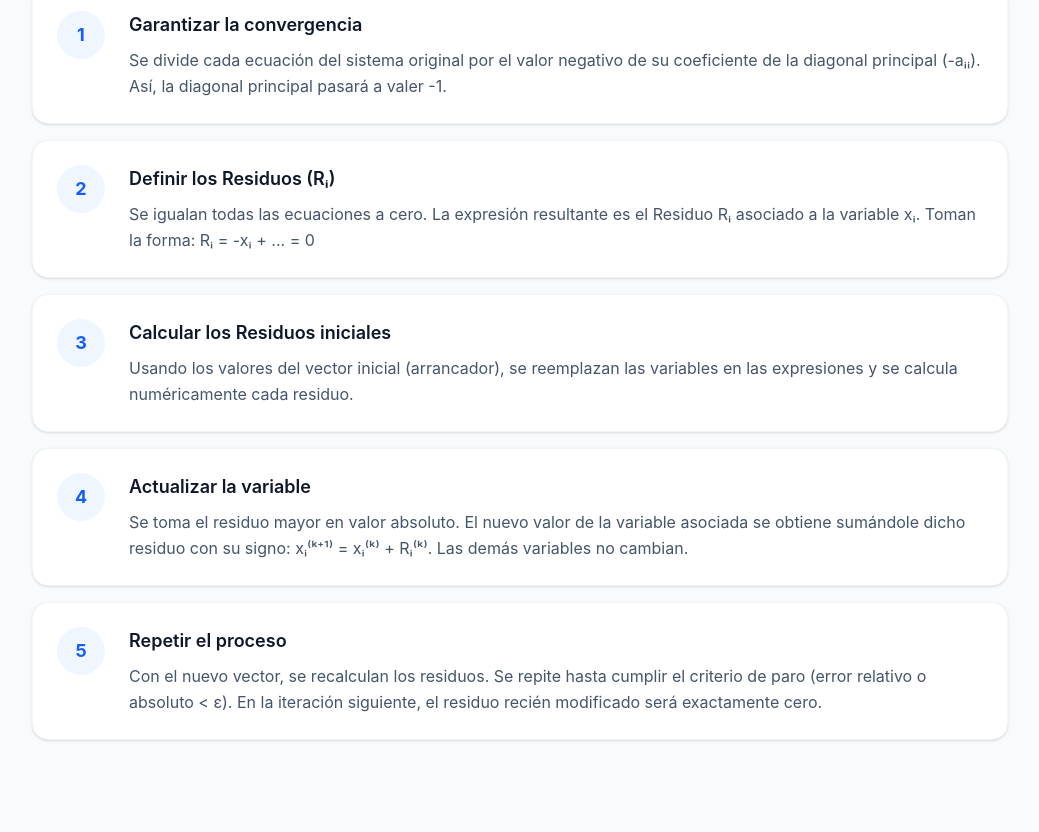
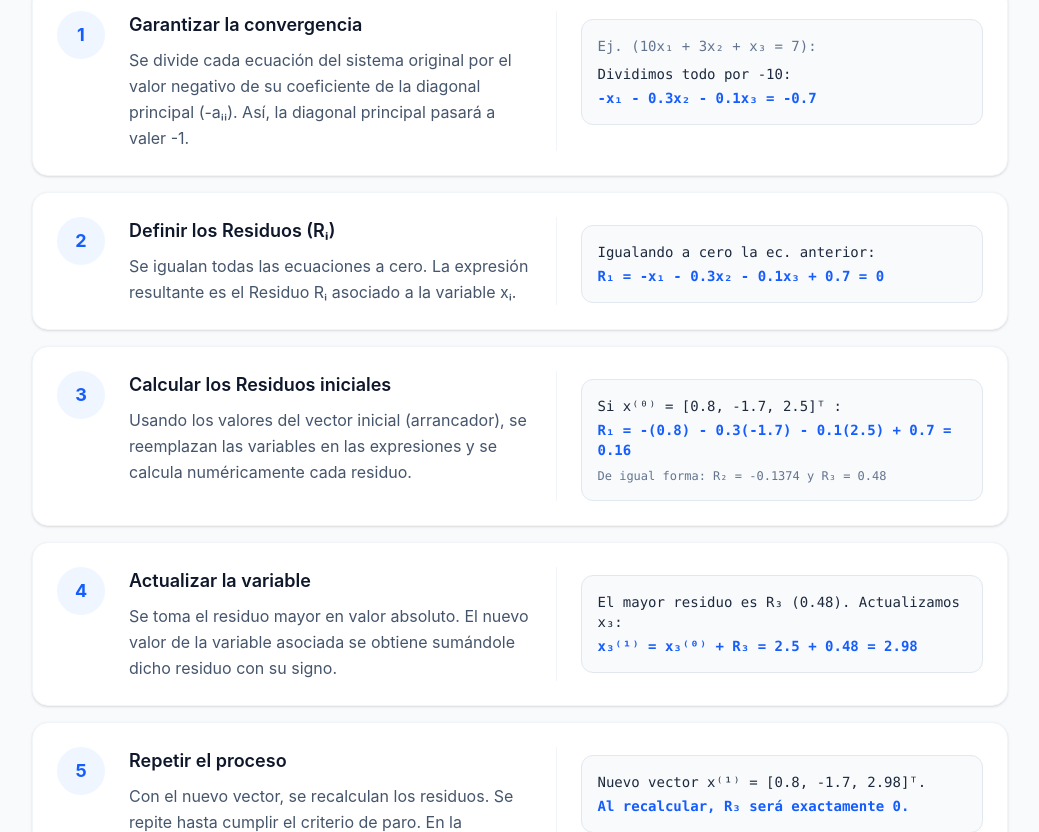
Before and after one commit to guille123giles-cloud/tp-relajacion-grupo5, a React (Vite) app: page / in a window 1280 px wide. Shown: the part 2508-3340 px from the top of the page, without its empty margins (120-1159 px from the left). Built offline with nearby package versions, Linux system fonts and the light colour scheme.

Commit message:
feat: show example values side by side in algorithm steps

```diff
--- a/src/App.jsx
+++ b/src/App.jsx
@@ -20,28 +20,60 @@ function App() {
   const steps = [
     {
       num: 1,
-      title: "Garantizar la convergencia",
-      desc: "Se divide cada ecuación del sistema original por el valor negativo de su coeficiente de la diagonal principal (-aᵢᵢ). Así, la diagonal principal pasará a valer -1."
+      title: 'Garantizar la convergencia',
+      desc: 'Se divide cada ecuación del sistema original por el valor negativo de su coeficiente de la diagonal principal (-aᵢᵢ). Así, la diagonal principal pasará a valer -1.',
+      example: (
+        <div className="mt-2 bg-slate-50 p-4 rounded-xl border border-slate-200 font-mono text-sm">
+          <p className="text-slate-500 mb-2">Ej. (10x₁ + 3x₂ + x₃ = 7):</p>
+          <p className="text-slate-800">Dividimos todo por -10:</p>
+          <p className="text-blue-600 font-semibold mt-1">-x₁ - 0.3x₂ - 0.1x₃ = -0.7</p>
+        </div>
+      )
     },
     {
       num: 2,
-      title: "Definir los Residuos (Rᵢ)",
-      desc: "Se igualan todas las ecuaciones a cero. La expresión resultante es el Residuo Rᵢ asociado a la variable xᵢ. Toman la forma: Rᵢ = -xᵢ + ... = 0"
+      title: 'Definir los Residuos (Rᵢ)',
+      desc: 'Se igualan todas las ecuaciones a cero. La expresión resultante es el Residuo Rᵢ asociado a la variable xᵢ.',
+      example: (
+        <div className="mt-2 bg-slate-50 p-4 rounded-xl border border-slate-200 font-mono text-sm">
+          <p className="text-slate-800">Igualando a cero la ec. anterior:</p>
+          <p className="text-blue-600 font-semibold mt-1">R₁ = -x₁ - 0.3x₂ - 0.1x₃ + 0.7 = 0</p>
+        </div>
+      )
     },
     {
       num: 3,
-      title: "Calcular los Residuos iniciales",
-      desc: "Usando los valores del vector inicial (arrancador), se reemplazan las variables en las expresiones y se calcula numéricamente cada residuo."
+      title: 'Calcular los Residuos iniciales',
+      desc: 'Usando los valores del vector inicial (arrancador), se reemplazan las variables en las expresiones y se calcula numéricamente cada residuo.',
+      example: (
+        <div className="mt-2 bg-slate-50 p-4 rounded-xl border border-slate-200 font-mono text-sm">
+          <p className="text-slate-800">Si x⁽⁰⁾ = [0.8, -1.7, 2.5]ᵀ :</p>
+          <p className="text-blue-600 font-semibold mt-1">R₁ = -(0.8) - 0.3(-1.7) - 0.1(2.5) + 0.7 = 0.16</p>
+          <p className="text-slate-500 mt-2 text-xs">De igual forma: R₂ = -0.1374 y R₃ = 0.48</p>
+        </div>
+      )
     },
     {
       num: 4,
-      title: "Actualizar la variable",
-      desc: "Se toma el residuo mayor en valor absoluto. El nuevo valor de la variable asociada se obtiene sumándole dicho residuo con su signo: xᵢ⁽ᵏ⁺¹⁾ = xᵢ⁽ᵏ⁾ + Rᵢ⁽ᵏ⁾. Las demás variables no cambian."
+      title: 'Actualizar la variable',
+      desc: 'Se toma el residuo mayor en valor absoluto. El nuevo valor de la variable asociada se obtiene sumándole dicho residuo con su signo.',
+      example: (
+        <div className="mt-2 bg-slate-50 p-4 rounded-xl border border-slate-200 font-mono text-sm">
+          <p className="text-slate-800">El mayor residuo es R₃ (0.48). Actualizamos x₃:</p>
+          <p className="text-blue-600 font-semibold mt-1">x₃⁽¹⁾ = x₃⁽⁰⁾ + R₃ = 2.5 + 0.48 = 2.98</p>
+        </div>
+      )
     },
     {
       num: 5,
-      title: "Repetir el proceso",
-      desc: "Con el nuevo vector, se recalculan los residuos. Se repite hasta cumplir el criterio de paro (error relativo o absoluto < ε). En la iteración siguiente, el residuo recién modificado será exactamente cero."
+      title: 'Repetir el proceso',
+      desc: 'Con el nuevo vector, se recalculan los residuos. Se repite hasta cumplir el criterio de paro. En la iteración siguiente, el residuo recién modificado será exactamente cero.',
+      example: (
+        <div className="mt-2 bg-slate-50 p-4 rounded-xl border border-slate-200 font-mono text-sm">
+          <p className="text-slate-800">Nuevo vector x⁽¹⁾ = [0.8, -1.7, 2.98]ᵀ.</p>
+          <p className="text-blue-600 font-semibold mt-1">Al recalcular, R₃ será exactamente 0.</p>
+        </div>
+      )
     }
   ];
 
@@ -182,13 +214,16 @@ function App() {
 
             <div className="space-y-4">
               {steps.map((step, idx) => (
-                <div key={idx} className="group flex gap-6 p-6 rounded-2xl bg-white border border-slate-100 shadow-sm hover:shadow-xl hover:shadow-slate-200/50 transition-all">
+                <div key={idx} className="group flex flex-col md:flex-row gap-6 p-6 rounded-2xl bg-white border border-slate-100 shadow-sm hover:shadow-xl hover:shadow-slate-200/50 transition-all">
                   <div className="flex-shrink-0 w-12 h-12 rounded-full bg-blue-50 text-blue-600 flex items-center justify-center font-bold text-lg group-hover:bg-blue-600 group-hover:text-white transition-colors">
                     {step.num}
                   </div>
-                  <div>
+                  <div className="flex-1">
                     <h4 className="text-lg font-semibold text-slate-900 mb-2">{step.title}</h4>
                     <p className="text-slate-600 leading-relaxed">{step.desc}</p>
+                  </div>
+                  <div className="flex-1 md:border-l md:border-slate-100 md:pl-6">
+                    {step.example}
                   </div>
                 </div>
               ))}
```
